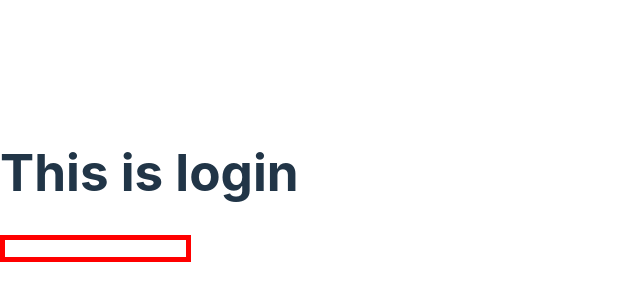
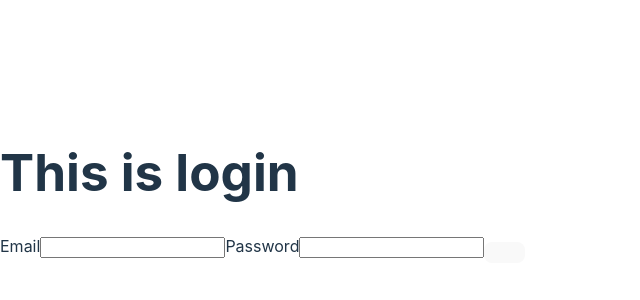
Before and after one commit to DavidVeVe/users-client, a React (Vite) app: page /login in a window 1280 px wide. Shown: the part 214-514 px from the top of the page, without its empty margins (0-640 px from the left). Built offline with nearby package versions, Linux system fonts and the light colour scheme.

Commit message:
Add components, routes and layout structure

```diff
--- /dev/null
+++ b/src/Components/Button/button.scss
@@ -0,0 +1,2 @@
+button {
+}
--- /dev/null
+++ b/src/Components/Button/index.jsx
@@ -0,0 +1,7 @@
+import './button.scss'
+
+function Button({ btnValue, icon }) {
+  return <button>{icon || btnValue}</button>;
+}
+
+export default Button;
--- a/src/Components/Input/index.jsx
+++ b/src/Components/Input/index.jsx
@@ -1,9 +1,12 @@
+import RenderIfValid from "../../common/RenderIfValid";
 import "./input.scss";
 
 function Input({ labelText }) {
   return (
     <>
-      <label>{labelText}</label>
+      <RenderIfValid isValid={labelText}>
+        <label>{labelText}</label>
+      </RenderIfValid>
       <input type="text" />
     </>
   );
--- a/src/Components/Input/input.scss
+++ b/src/Components/Input/input.scss
@@ -1,3 +1,2 @@
 input {
-    border: 5px solid red;
 }
--- a/src/Layout/Login/index.jsx
+++ b/src/Layout/Login/index.jsx
@@ -1,10 +1,19 @@
 import Input from "../../Components/Input";
+import Button from "../../Components/Button";
+import constants from "../../common/constants";
+import "./login.scss";
+
+const {
+  LOGIN: { EMAIL, PASSWORD }
+} = constants;
 
 function Login() {
   return (
     <>
       <h1>This is login</h1>
-      <Input />
+      <Input labelText={EMAIL} />
+      <Input labelText={PASSWORD} />
+      <Button />
     </>
   );
 }
--- a/src/Layout/User/index.jsx
+++ b/src/Layout/User/index.jsx
@@ -1,3 +1,5 @@
+import './user.scss'
+
 function User() {
   return <h1>User</h1>;
 }
--- a/src/Layout/Users/index.jsx
+++ b/src/Layout/Users/index.jsx
@@ -1,3 +1,5 @@
+import "./users.scss";
+
 function Users() {
   return <h1>Users</h1>;
 }
--- /dev/null
+++ b/src/common/RenderIfValid.jsx
@@ -0,0 +1,5 @@
+function RenderIfValid({ children, isValid }) {
+  return <>{isValid && children}</>;
+}
+
+export default RenderIfValid;
--- /dev/null
+++ b/src/common/constants.js
@@ -0,0 +1,6 @@
+const LOGIN = {
+  EMAIL: "Email",
+  PASSWORD: "Password"
+};
+
+export default { LOGIN };
```
Also changed, not shown: src/Layout/Login/login.scss (added), src/Layout/User/user.scss (added), src/Layout/Users/users.scss (added).
